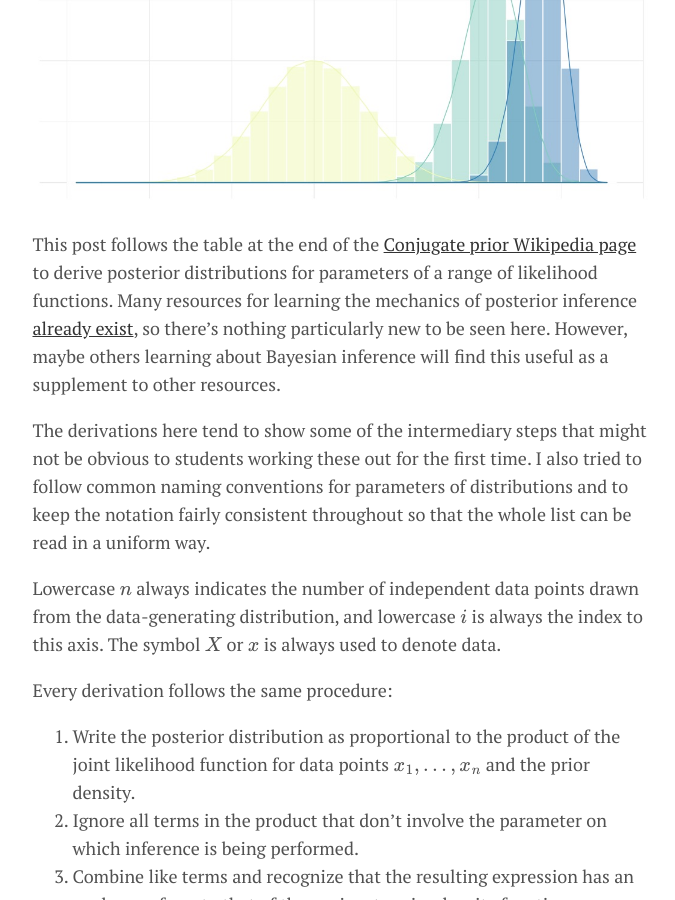
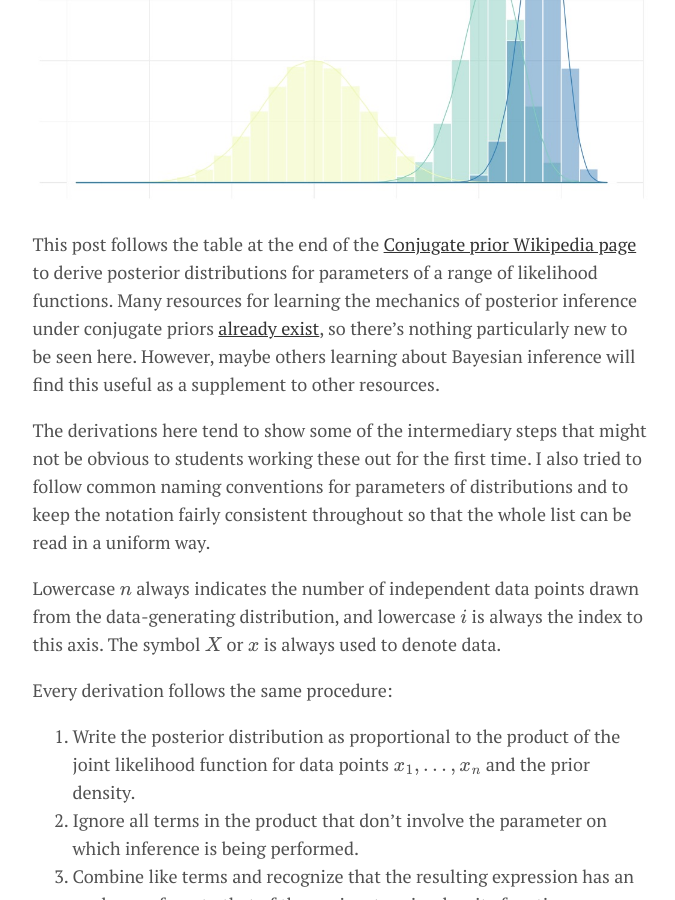
Before and after one commit to j-g-b/j-g-b.github.io, a Jekyll site: the page built from _posts/2018-12-13-conjugate-prior-bootcamp.md, in a window 1280 px wide and 900 px high, scrolled down 334 px. Shown: the whole window, without its empty margins (300-975 px from the left). Built offline with Jekyll 4.4.1, drawn with Linux system fonts in a browser that asks for light colours; formulas are drawn with MathJax 3.

```diff
--- a/_posts/2018-12-13-conjugate-prior-bootcamp.md
+++ b/_posts/2018-12-13-conjugate-prior-bootcamp.md
@@ -7,7 +7,7 @@
 image: conjugate_priors.jpeg
 ---
 
-This post follows the table at the end of the [Conjugate prior Wikipedia page](https://en.wikipedia.org/wiki/Conjugate_prior) to derive posterior distributions for parameters of a range of likelihood functions. Many resources for learning the mechanics of posterior inference [already exist](https://www.johndcook.com/CompendiumOfConjugatePriors.pdf), so there's nothing particularly new to be seen here. However, maybe others learning about Bayesian inference will find this useful as a supplement to other resources.
+This post follows the table at the end of the [Conjugate prior Wikipedia page](https://en.wikipedia.org/wiki/Conjugate_prior) to derive posterior distributions for parameters of a range of likelihood functions. Many resources for learning the mechanics of posterior inference under conjugate priors [already exist](https://www.johndcook.com/CompendiumOfConjugatePriors.pdf), so there's nothing particularly new to be seen here. However, maybe others learning about Bayesian inference will find this useful as a supplement to other resources.
 
 The derivations here tend to show some of the intermediary steps that might not be obvious to students working these out for the first time. I also tried to follow common naming conventions for parameters of distributions and to keep the notation fairly consistent throughout so that the whole list can be read in a uniform way.
 
```
